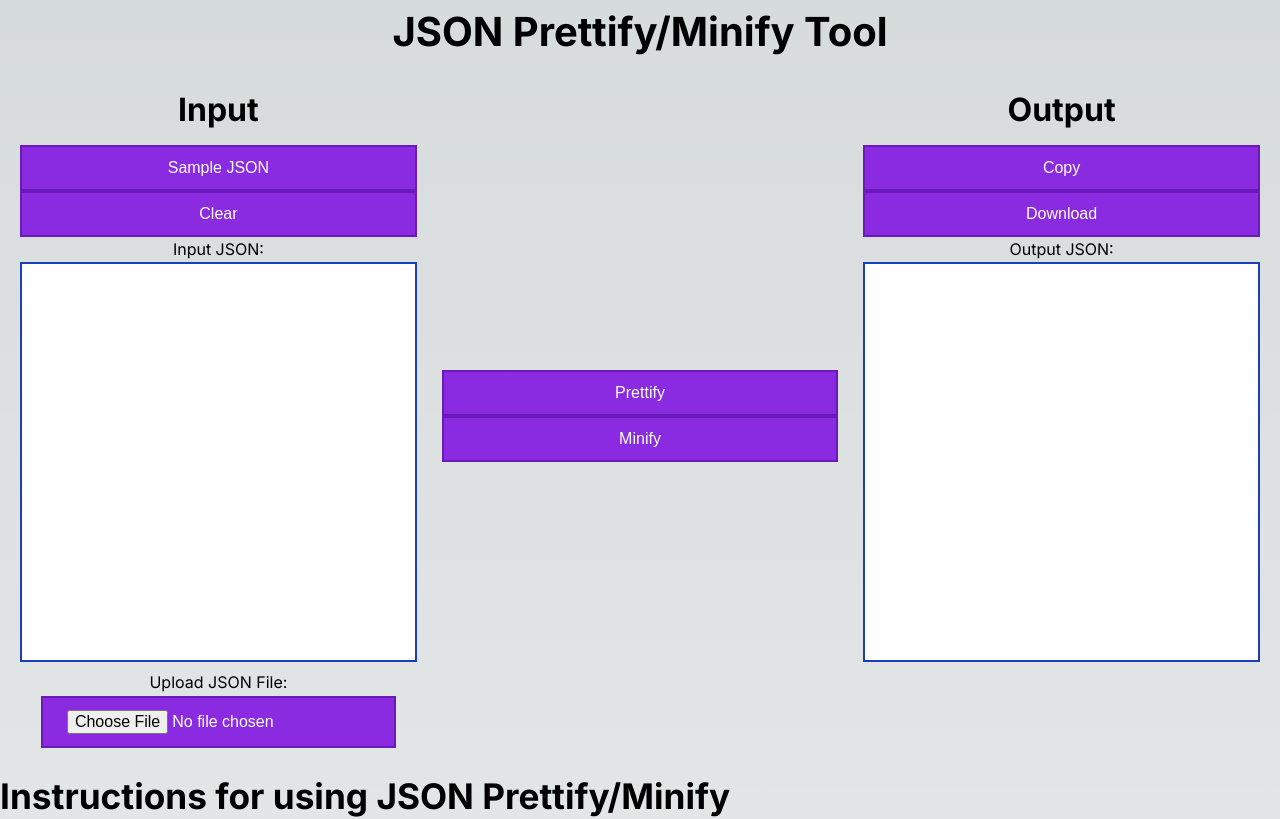
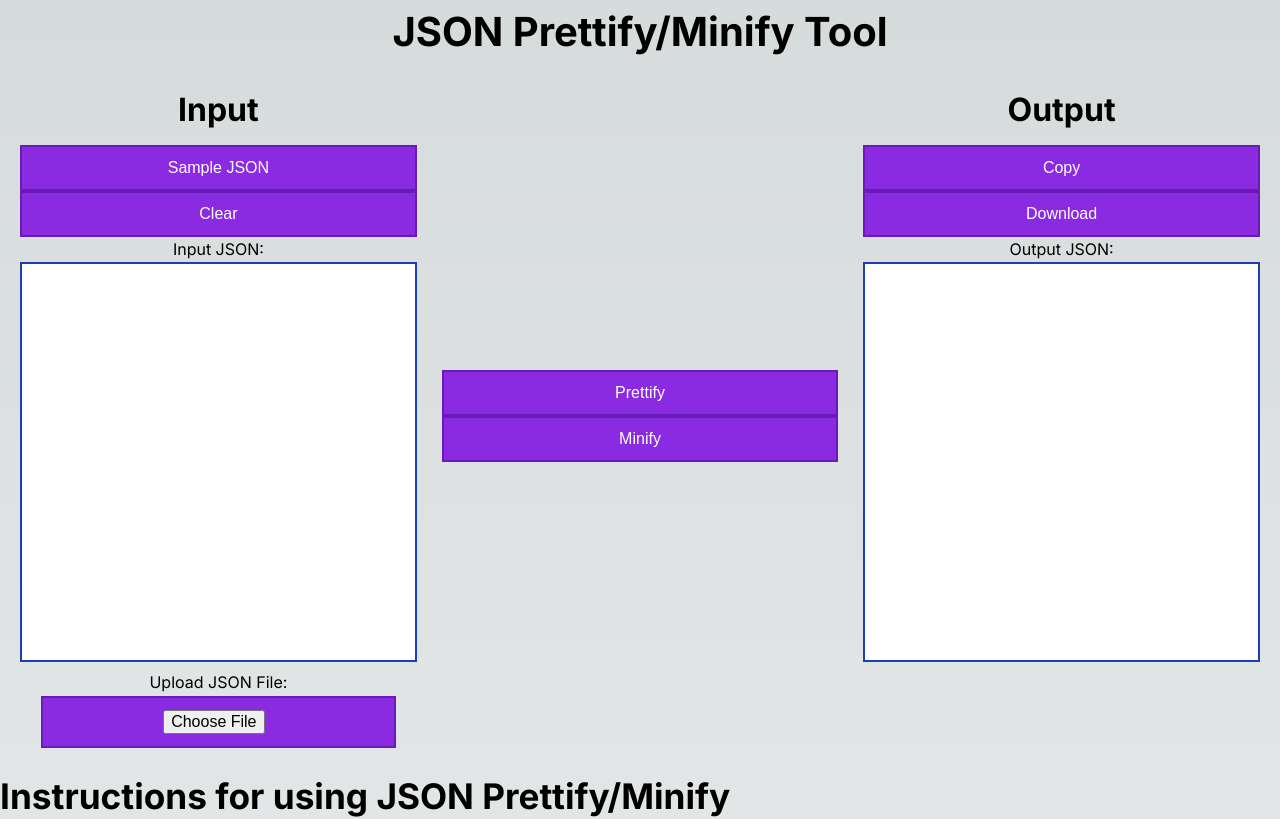
Before and after one commit to mtsamis2/pretty-print-json, a Next.js app: page / in a window 1280 px wide. Shown: the top 819 px of the page. Built offline with nearby package versions, Linux system fonts and the light colour scheme.

Commit message:
style file upload

```diff
--- a/app/globals.css
+++ b/app/globals.css
@@ -92,6 +92,10 @@ body {
       rgb(var(--background-end-rgb))
     )
     rgb(var(--background-start-rgb));
+}
+
+input[type='file'] {
+  color: transparent;
 }
 
 textarea {
--- a/app/page.module.css
+++ b/app/page.module.css
@@ -44,6 +44,7 @@
   color: white;
   padding: 12px 24px;
   text-align: center;
+  text-align-last: right;
   display: inline-block;
   font-size: 16px;
   cursor: pointer;
```
